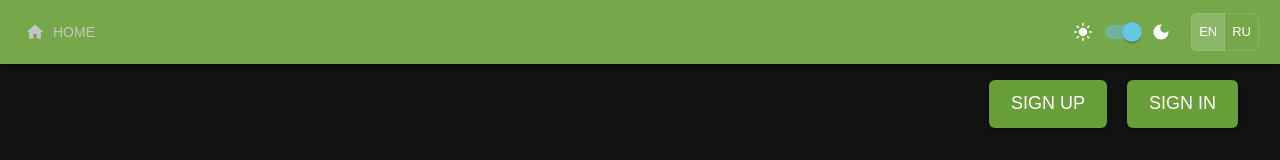
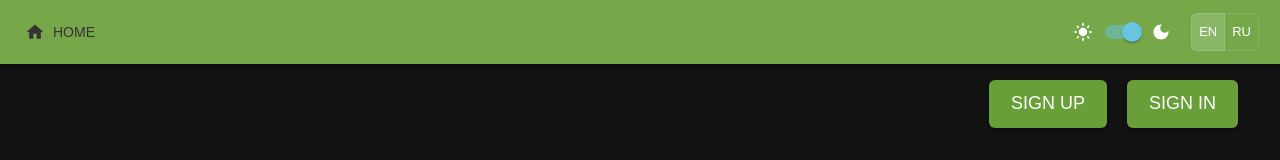
Before and after one commit to strawberrystr1/project-management-app, a React (Create React App) app: page /home in a window 1280 px wide. Shown: the top 160 px of the page. Built offline with nearby package versions, Linux system fonts and the light colour scheme.

Commit message:
feat: remake theme colors

```diff
--- a/src/components/TaskPopup/components/ImageUpload.tsx
+++ b/src/components/TaskPopup/components/ImageUpload.tsx
@@ -51,7 +51,7 @@ const ImageUpload = ({ taskId, boardId }: Props) => {
         <Button
           variant="text"
           component="span"
-          color="secondary"
+          color="primary"
           startIcon={<PublishIcon color="info" />}
         >
           {file ? file.name : t('task_popup.upload')}
--- a/src/components/layouts/Footer/Footer.tsx
+++ b/src/components/layouts/Footer/Footer.tsx
@@ -1,4 +1,4 @@
-import { Container, Stack, Typography } from '@mui/material';
+import { Container, Link, Stack, Typography } from '@mui/material';
 import teamInfo from '../../../utils/constants/teamInfo';
 import styles from './style.module.scss';
 import github from '../../../assets/icons/github.png';
@@ -9,8 +9,8 @@ const Footer = () => {
     <Container
       maxWidth={false}
       component="footer"
-      className={styles.footerWrapper}
-      sx={{ backgroundColor: 'primary.main' }}
+      className="footer-container"
+      sx={{ padding: '5px 0' }}
     >
       <Container maxWidth="xl">
         <Stack
@@ -38,11 +38,7 @@ const Footer = () => {
                 rel="noreferrer"
               >
                 <img src={github} alt="github logo" className={styles.git_logo} />
-                <Typography
-                  color="white"
-                  fontSize={{ xs: 16, md: 18 }}
-                  lineHeight={{ xs: 1.2, md: 1.5 }}
-                >
+                <Typography fontSize={{ xs: 16, md: 18 }} lineHeight={{ xs: 1.2, md: 1.5 }}>
                   {item.name}
                 </Typography>
               </a>
@@ -52,7 +48,7 @@ const Footer = () => {
             fontSize={{ xs: 20, md: 30 }}
             display={{ xs: 'none', sm: 'block' }}
             fontWeight={600}
-            color="white"
+            color="inherit"
           >
             2022
           </Typography>
--- a/src/components/layouts/Footer/style.module.scss
+++ b/src/components/layouts/Footer/style.module.scss
@@ -1,7 +1,3 @@
-.footerWrapper {
-  padding: 5px 0;
-}
-
 .logo {
   width: 100px;
   height: 30px;
--- a/src/components/layouts/Header/Header.tsx
+++ b/src/components/layouts/Header/Header.tsx
@@ -31,7 +31,7 @@ const Header = () => {
   const navigateToBoards = () => navigate('/boards');
   const navigateToHome = () => navigate('/home');
   const btnNavigationClass = (btnLocation: string) => {
-    return btnLocation === location.pathname ? styles.btnStyleLocation : styles.btnStyle;
+    return btnLocation === location.pathname ? 'header-btn active' : 'header-btn';
   };
 
   return (
@@ -54,7 +54,7 @@ const Header = () => {
                   <DialogButton
                     type="new_board"
                     btn={(handleOpen) => (
-                      <IconButton onClick={handleOpen} className={styles.btnStyle}>
+                      <IconButton onClick={handleOpen} className="header-btn">
                         <AddIcon />
                       </IconButton>
                     )}
@@ -69,6 +69,7 @@ const Header = () => {
                 className={btnNavigationClass('/home')}
                 onClick={navigateToHome}
                 startIcon={<HomeIcon />}
+                color="inherit"
               >
                 {t(`buttons.home`)}
               </Button>
@@ -78,13 +79,14 @@ const Header = () => {
                     className={btnNavigationClass('/boards')}
                     onClick={navigateToBoards}
                     startIcon={<DashboardIcon />}
+                    color="inherit"
                   >
                     {t(`buttons.boards`)}
                   </Button>
                   <DialogButton
                     type="new_board"
                     btn={(handleOpen, type) => (
-                      <Button onClick={handleOpen} className={styles.btnStyle}>
+                      <Button onClick={handleOpen} className="header-btn" color="inherit">
                         {t(`buttons.${type}`)}
                       </Button>
                     )}
--- a/src/components/layouts/Header/components/Burger.tsx
+++ b/src/components/layouts/Header/components/Burger.tsx
@@ -38,7 +38,7 @@ const Burger = () => {
 
   return (
     <>
-      <IconButton size="large" onClick={toggleDrawer(true)} color="inherit">
+      <IconButton size="large" onClick={toggleDrawer(true)} color="inherit" className="header-btn">
         <MenuIcon />
       </IconButton>
       <Drawer anchor="left" open={isOpenDrawer} onClose={toggleDrawer(false)}>
--- a/src/components/layouts/Header/style.module.scss
+++ b/src/components/layouts/Header/style.module.scss
@@ -1,10 +1,5 @@
 .headerWrapper {
   height: 80px;
-  background-color: rgb(65, 1, 44);
-}
-
-.color{
-  background-color: #486c29 !important;
 }
 
 .small{
@@ -13,30 +8,6 @@
   }
 }
 
-.btnStyle{
-  color: white !important;
-
-  &:hover {
-    color: #c2c2c2 !important;
-  }
-}
-
-.btnStyleLocation{
-  color: rgb(197, 197, 197) !important;
-
-  &:hover {
-    color: #c2c2c2 !important;
-  }
-}
-
-.btnStyleLight{
-  color: black !important;
-
-  &:hover {
-    color: #c2c2c2 !important;
-  }
-}
-
 .theme{
   display: flex;
   justify-content: center;
--- a/src/theme/theme.ts
+++ b/src/theme/theme.ts
@@ -2,46 +2,58 @@ import { ThemeOptions, createTheme } from '@mui/material';
 
 const primaryDarkColor = '#689f38';
 const primaryLightColor = '#689f38';
+
+const darkFontColor = '#fefefe';
+const lightFontColor = '#030303';
 
 export const themeOptionsDark: ThemeOptions = {
   palette: {
     mode: 'dark',
     primary: {
       main: primaryDarkColor,
+      contrastText: darkFontColor,
     },
     secondary: {
       main: '#868d92',
-    },
-    background: {
-      // was
-      // default: '#272b30',
-      // paper: '#020202',
-      // maybe better?
-      // paper: '#272b30',
-      // default: '#020202',
-      // maybe the best to set default?
+      contrastText: darkFontColor,
     },
     error: {
       main: '#ef6a67',
+      contrastText: darkFontColor,
     },
     warning: {
       main: '#f99f1f',
+      contrastText: darkFontColor,
     },
     info: {
       main: '#67c5e0',
+      contrastText: darkFontColor,
     },
     success: {
       main: '#6fc96f',
+      contrastText: darkFontColor,
     },
   },
   typography: {
     fontFamily: 'sans-serif',
+    allVariants: {
+      color: darkFontColor,
+    },
   },
   spacing: 7,
   shape: {
     borderRadius: 6,
   },
   components: {
+    MuiContainer: {
+      styleOverrides: {
+        root: ({ ownerState }) => ({
+          ...(ownerState.className === 'footer-container' && {
+            backgroundColor: primaryDarkColor,
+          }),
+        }),
+      },
+    },
     MuiAppBar: {
       styleOverrides: {
         colorPrimary: {
@@ -49,31 +61,94 @@ export const themeOptionsDark: ThemeOptions = {
         },
       },
     },
+    MuiIconButton: {
+      styleOverrides: {
+        root: ({ ownerState }) => ({
+          ...((ownerState.className === 'header-btn active' && {
+            color: '#343434',
+            ':hover': {
+              color: '#030303',
+              background: 'transparent',
+            },
+          }) ||
+            (ownerState.className === 'header-btn' && {
+              ':hover': {
+                color: '#cfcfcf',
+                background: 'transparent',
+              },
+            })),
+        }),
+      },
+    },
+    MuiButton: {
+      styleOverrides: {
+        root: ({ ownerState }) => ({
+          ...((ownerState.className === 'header-btn active' && {
+            color: '#343434',
+            ':hover': {
+              color: '#030303',
+            },
+          }) ||
+            (ownerState.className === 'header-btn' && {
+              ':hover': {
+                color: '#cfcfcf',
+              },
+            })),
+        }),
+      },
+    },
   },
 };
 
 export const themeOptionsLight: ThemeOptions = {
+  ...themeOptionsDark,
   palette: {
     mode: 'light',
+    background: {
+      paper: '#f0f0f0',
+    },
     primary: {
-      main: primaryLightColor,
+      main: '#69e36a',
+      contrastText: lightFontColor,
     },
     secondary: {
-      main: '#e0dada',
+      main: '#e1e1e1',
+      contrastText: lightFontColor,
     },
-    background: {
-      paper: '#e0dada',
+    error: {
+      main: '#ffa6a4',
+      contrastText: lightFontColor,
+    },
+    warning: {
+      main: '#bb0000',
+      contrastText: lightFontColor,
+    },
+    info: {
+      main: '#0073c5',
+      contrastText: lightFontColor,
+    },
+    success: {
+      main: '#2d702d',
+      contrastText: lightFontColor,
     },
   },
+
   typography: {
     fontFamily: 'sans-serif',
-  },
-
-  spacing: 7,
-  shape: {
-    borderRadius: 6,
+    allVariants: {
+      color: lightFontColor,
+    },
   },
   components: {
+    MuiContainer: {
+      styleOverrides: {
+        root: ({ ownerState }) => ({
+          ...(ownerState.className === 'footer-container' && {
+            backgroundColor: primaryLightColor,
+          }),
+        }),
+      },
+    },
     MuiAppBar: {
       styleOverrides: {
         colorPrimary: {
@@ -81,6 +156,42 @@ export const themeOptionsLight: ThemeOptions = {
         },
       },
     },
+    MuiIconButton: {
+      styleOverrides: {
+        root: ({ ownerState }) => ({
+          ...((ownerState.className === 'header-btn active' && {
+            color: '#fefefe',
+            ':hover': {
+              color: '#030303',
+              background: 'transparent',
+            },
+          }) ||
+            (ownerState.className === 'header-btn' && {
+              ':hover': {
+                color: '#cfcfcf',
+                background: 'transparent',
+              },
+            })),
+        }),
+      },
+    },
+    MuiButton: {
+      styleOverrides: {
+        root: ({ ownerState }) => ({
+          ...((ownerState.className === 'header-btn active' && {
+            color: '#fefefe',
+            ':hover': {
+              color: '#030303',
+            },
+          }) ||
+            (ownerState.className === 'header-btn' && {
+              ':hover': {
+                color: '#cfcfcf',
+              },
+            })),
+        }),
+      },
+    },
   },
 };
 
```
